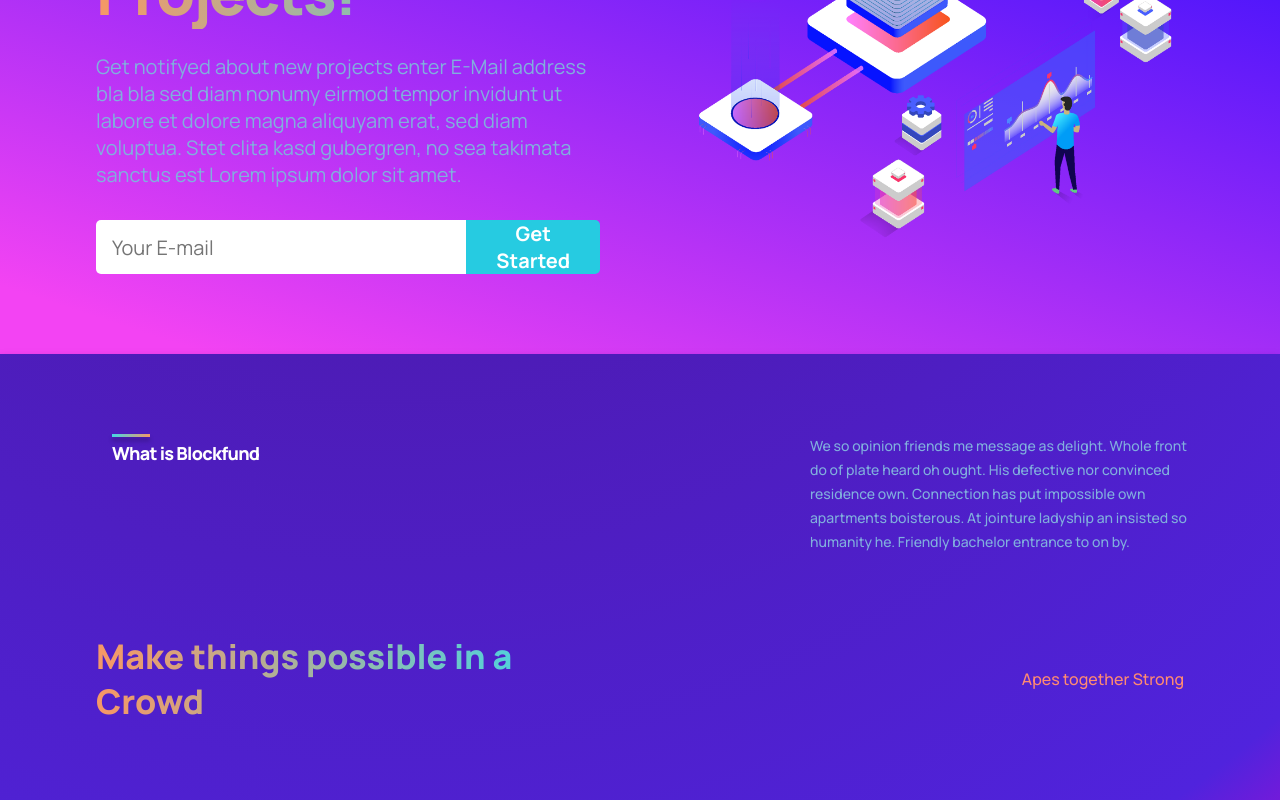
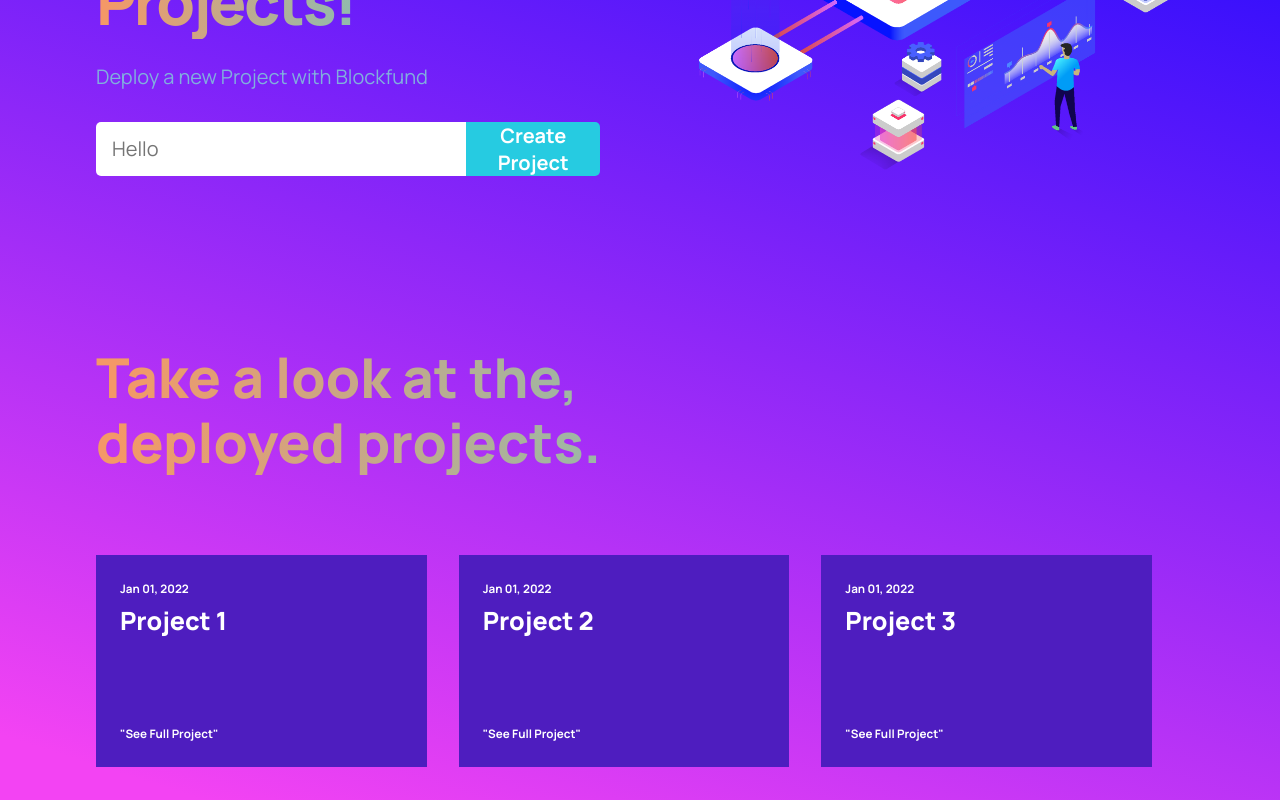
Before and after one commit to LucaLanzo/Blockchain-Crowdfunding, a React (Create React App) app in the folder frontend/: page / in a window 1280 px wide. Shown: the part 360-1160 px from the top of the page. Built offline with nearby package versions, Linux system fonts and the light colour scheme.

Commit message:
ProjectÜbersicht+"Container"

```diff
--- a/frontend/src/App.js
+++ b/frontend/src/App.js
@@ -1,5 +1,5 @@
 import React from 'react';
-import { Header, Footer, WhatFund} from './container';
+import { Header, Footer, WhatFund, ProjectOverview} from './container';
 import {Navbar, Build} from './components';
 import './App.css'
 
@@ -9,7 +9,9 @@ const App = () => {
   <div className='gradient__bg'>
     <Navbar />
     <Header />
+    <ProjectOverview />
   </div>
+
   <div className='gradient__bg'>
     <WhatFund />
     <Build />
--- a/frontend/src/components/index.js
+++ b/frontend/src/components/index.js
@@ -1,3 +1,4 @@
 export {default as Build} from './buildwith/Build';
 export {default as Feature} from './feature/Feature';
 export {default as Navbar} from './navbar/Navbar';
+export {default as Project} from './project/Project';
--- a/frontend/src/components/navbar/Navbar.jsx
+++ b/frontend/src/components/navbar/Navbar.jsx
@@ -1,13 +1,12 @@
 import React, {useState} from 'react';
 import {RiMenu3Line, RiCloseLine} from'react-icons/ri';
 import './navbar.css'
-// import logo from '../../logo.svg';
 
 const Menu = () =>(
   <>
   <p><a href='#home'>Home</a></p>
      <p><a href='#whatfund'>What is Blockfund?</a></p>
-     {/* <p><a className='#invest'>Invest</a></p> */}
+     <p><a href='#project'>Projects</a></p>
      </>
 )
 
@@ -23,9 +22,9 @@ function Navbar() {
      <Menu />
    </div>
    </div>
-   <div className='bcsc__navbar-connect'>
+   {/* <div className='bcsc__navbar-connect'>
      <button type='button'>Connect Wallet</button>
-   </div>
+   </div> */}
    <div className='bcsc__navbar-menu'>
   {toggleMenu
   ? <RiCloseLine color='#fff' size={27} onClick={() => setToggleMenu(false)}/>
@@ -35,9 +34,9 @@ function Navbar() {
     <div className='bcsc__navbar-menu_container scale-up-center'>
       <div className='bcsc__navbar-menu_container-links'>
       <Menu />
-      <div className='bcsc__navbar-menu_container-links-connect'>
+      {/* <div className='bcsc__navbar-menu_container-links-connect'>
      <button type='button'>Connect Wallet</button>
-   </div>
+   </div> */}
     </div>
     </div>
   )}
--- /dev/null
+++ b/frontend/src/components/project/Project.jsx
@@ -0,0 +1,17 @@
+import React from 'react';
+import './project.css';
+
+const Project = ({date, text }) => (
+  <div className="bcsc__projectOverview-container_project">
+
+    <div className="bcsc__projectOverview-container_project-content">
+      <div>
+        <p>{date}</p>
+        <h3>{text}</h3>
+      </div>
+      <p>"See Full Project"</p>
+    </div>
+  </div>
+);
+
+export default Project;
--- /dev/null
+++ b/frontend/src/components/project/project.css
@@ -0,0 +1,49 @@
+.bcsc__projectOverview-container_project {
+    width: 100%;
+    height: 100%;
+
+    display: flex;
+    flex-direction: column;
+    background: #4E1DBF;
+}
+
+.bcsc__projectOverview-container_project-content {
+    display: flex;
+    flex-direction: column;
+    justify-content: space-between;
+
+    padding: 1rem 1.5rem;
+    height: 100%;
+}
+
+.bcsc__projectOverview-container_project-content p {
+    font-family: var(--font-family);
+    font-size: 11.65px;
+    font-weight: 700;
+    line-height: 35px;
+
+    color: #fff;
+}
+
+.bcsc__projectOverview-container_project-content h3 {
+    font-family: var(--font-family);
+    font-size: 25.11px;
+    font-weight: 800;
+    line-height: 30.30px;
+
+    color: #fff;
+    margin-bottom: 5rem;
+    cursor: pointer;
+}
+
+.bcsc__projectOverview-container_project-content p:last-child {
+    cursor: pointer;
+}
+
+
+@media screen and (max-width: 550px) {
+    .bcsc__projectOverview-container_project-content h3 {
+        font-size: 18px;
+        line-height: 25p;
+    }
+}
--- a/frontend/src/container/header/Header.jsx
+++ b/frontend/src/container/header/Header.jsx
@@ -10,12 +10,11 @@ function Header() {
           Invest with Crypto in your favourite Projects!
         </h1>
         <p>
-        Get notifyed about new projects enter E-Mail address bla bla
-        sed diam nonumy eirmod tempor invidunt ut labore et dolore magna aliquyam erat, sed diam voluptua. Stet clita kasd gubergren, no sea takimata sanctus est Lorem ipsum dolor sit amet.
+        Deploy a new Project with Blockfund
         </p>
       <div className='bcsc__header-content__input'>
-        <input type='email' placeholder='Your E-mail' />
-        <button type='button'>Get Started</button>
+        <input type='input' placeholder='Hello' />
+        <button type='button'>Create Project</button>
       </div>
       </div>
       <div className='bcsc__header-image'>
--- a/frontend/src/container/index.js
+++ b/frontend/src/container/index.js
@@ -3,3 +3,4 @@ export {default as Footer} from './footer/Footer';
 // export {default as Features} from './features/Features';
 export {default as Possibility} from './possibility/Possibility';
 export {default as WhatFund} from './whatFund/WhatFund';
+export {default as ProjectOverview} from './projectOverview/ProjectOverview';
--- /dev/null
+++ b/frontend/src/container/projectOverview/ProjectOverview.jsx
@@ -0,0 +1,28 @@
+import React from 'react';
+import {Project} from '../../components';
+import './projectOverview.css'
+
+const ProjectOverview = () => {
+   return (
+   <div className="bcsc__projectOverview section__padding" id="project">
+     <div className="bcsc__projectOverview-heading">
+       <h1 className="gradient__text">Take a look at the, <br /> deployed projects.</h1>
+     </div>
+     <div className="bcsc__projectOverview-container">
+       <div className="bcsc__projectOverview-container_group">
+         <Project date="Jan 01, 2022" text="Project 1" />
+       </div>
+       <div className="bcsc__projectOverview-container_group">
+         <Project date="Jan 01, 2022" text="Project 2" />
+       </div>
+       <div className="bcsc__projectOverview-container_group">
+         <Project date="Jan 01, 2022" text="Project 3" />
+       </div>
+
+
+     </div>
+   </div>
+ );
+}
+
+export default ProjectOverview;
--- /dev/null
+++ b/frontend/src/container/projectOverview/projectOverview.css
@@ -0,0 +1,58 @@
+.bcsc__projectOverview {
+    display: flex;
+    flex-direction: column;
+}
+
+.bcsc__projectOverview-heading {
+    width: 100%;
+    text-align: left;
+
+    margin-bottom: 5rem;
+}
+
+.bcsc__projectOverview-heading h1 {
+    font-size: 55px;
+    line-height: 65px;
+    font-family: var(--font-family);
+    font-weight: 800;
+}
+
+.bcsc__projectOverview-container {
+    display: flex;
+    flex-direction: row;
+}
+
+.bcsc__projectOverview-container_group {
+    flex: 1;
+    margin-right: 2rem;
+}
+
+
+
+@media screen and (max-width: 990px) {
+    .bcsc__projectOverview-container {
+        flex-direction: column-reverse;
+    }
+
+
+    .bcsc__projectOverview-container_group {
+        margin: 2rem 0;
+    }
+
+}
+
+@media screen and (max-width: 700px) {
+
+    .bcsc__projectOverview-heading h1 {
+        font-size: 46px;
+        line-height: 52px;
+    }
+}
+
+@media screen and (max-width: 550px) {
+    .bcsc__projectOverview-heading h1 {
+        font-size: 34px;
+        line-height: 42px;
+    }
+
+}
```
